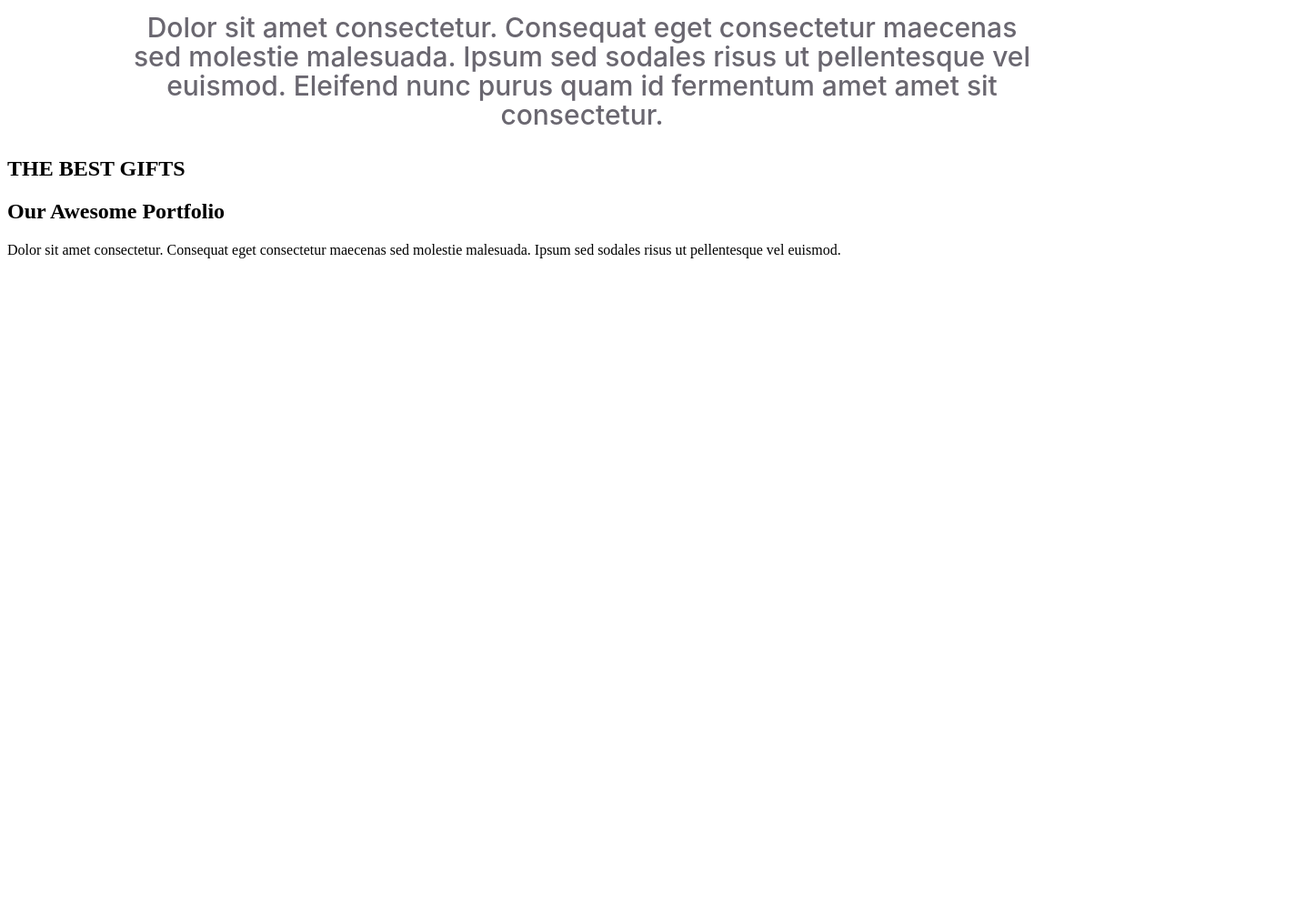
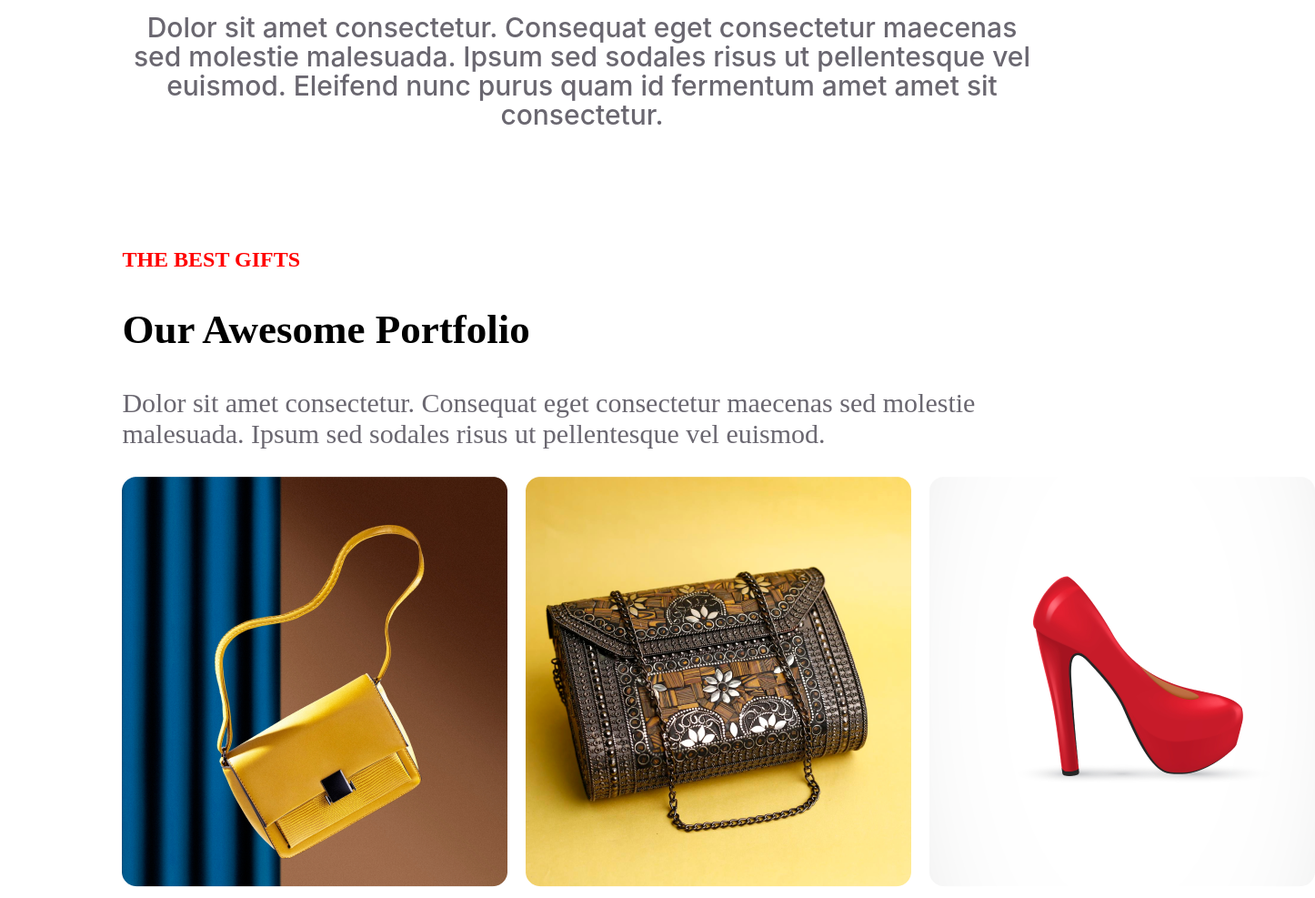
Before and after one commit to akjewel47/new-year-new-mission, a plain HTML site: page index.html in a window 1280 px wide. Shown: the part 3606-4593 px from the top of the page at 91% size, 1446 px wide, since content can reach past the window. Before the commit the page ends 3906 px from the top, so only its background shows below. Drawn offline with Linux system fonts and the light colour scheme.

Commit message:
added the section

```diff
--- a/index.html
+++ b/index.html
@@ -88,16 +88,44 @@
             molestie malesuada. Ipsum sed sodales risus ut pellentesque vel euismod. Eleifend nunc purus quam id fermentum amet amet sit consectetur.</p>
         </div>
       </section>
+
       <!--our Awesome Portfolio section style 7 -->
-  <section>
+
+  <section class="Portfolio-content">
     <div>
       <div>
-        <h2>THE BEST GIFTS</h2>
-        <h1>Our Awesome Portfolio</h1>
-        <p>Dolor sit amet consectetur. Consequat eget consectetur maecenas sed molestie malesuada. Ipsum sed sodales risus ut pellentesque vel euismod.</p>
+        <h1 style="color: #F00">THE BEST GIFTS</h1>
+        <h1 class="Portfolio">Our Awesome Portfolio</h1>
+        <p class="gift-content">Dolor sit amet consectetur. Consequat eget consectetur maecenas sed molestie malesuada. Ipsum sed sodales risus ut pellentesque vel euismod.</p>
+      </div>
+<div class="work-content">
+  <div class="row">
+    <img src="/resources/Rectangle 3.png" alt="">
+    <div class="main-row">
+      <div class="row-text">
+
+      </div>
     </div>
   </div>
-      </section>
+<!-- </div> -->
+  <div class="row">
+    <img src="/resources/Rectangle 4.png" alt="">
+    <div class="main-row">
+      <div class="row-text">
+
+      </div>
+    </div>
+  </div>
+  <div class="row">
+    <img src="/resources/Rectangle 5.png" alt="">
+    <div class="main-row">
+      <div class="row-text">
+
+      </div>
+    </div>
+  </div>
+</div>
+ </section>
 
   </main>
 </body>
--- a/style/style.css
+++ b/style/style.css
@@ -193,3 +193,27 @@ line-height: 32px;
  .section-gap{
 gap: 0%;
  }
+
+ /*  THE BEST GIFTS section style 6*/
+ .Portfolio-content{
+  width: 80%;
+  margin:auto;
+  padding-top: 80px;
+
+ }
+
+.work-content{
+size: 80px;
+display: flex;
+align-items: center;
+gap: 20px;
+ }
+ .Portfolio{
+font-size: 45px;
+}
+.gift-content{
+ width: 1000px;
+ color: rgba(7, 2, 17, 0.60);
+font-size: 30px;
+font-weight: 200;
+}
```
